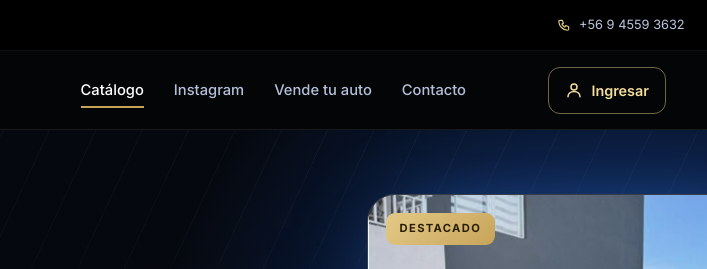
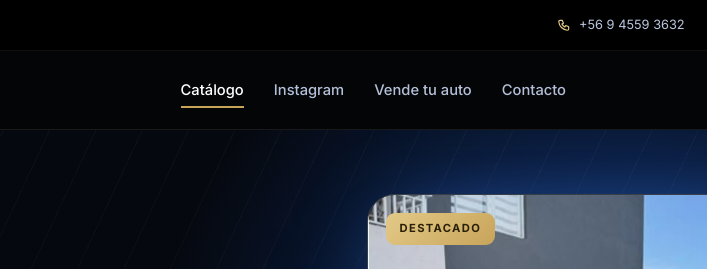
Before and after one commit to kevineaglertopg/kevinbase, a website: page index.html in a window 1280 px wide. Shown: the top 269 px of the page, 368-1075 px from the left. Drawn offline with Linux system fonts and the light colour scheme.

Commit message:
Quitar botón Ingresar del encabezado (el panel sigue en /#admin y en el pie)
Co-Authored-By: Claude Opus 5.5 <noreply@anthropic.com>
Claude-Session: https://claude.ai/code/session_01EUkq7siEJktDA115q3D1ZM

```diff
--- a/index.html
+++ b/index.html
@@ -638,7 +638,6 @@ footer li a{display:inline-block;padding:6px 0}
       <a href="#vende">Vende tu auto</a>
       <a href="#contacto">Contacto</a>
     </nav>
-    <a class="adm-btn" href="#admin" aria-label="Ingresar como administrador"><svg viewBox="0 0 24 24" aria-hidden="true"><circle cx="12" cy="8" r="4"/><path d="M4 21c0-4.4 3.6-7 8-7s8 2.6 8 7"/></svg><span>Ingresar</span></a>
     <a class="btn btn-primary mini" style="padding:12px 20px" href="https://wa.me/56945593632" target="_blank" rel="noopener">Escríbenos</a>
     <button class="burger" id="burger" aria-label="Menú"><span></span></button>
   </div>
```
